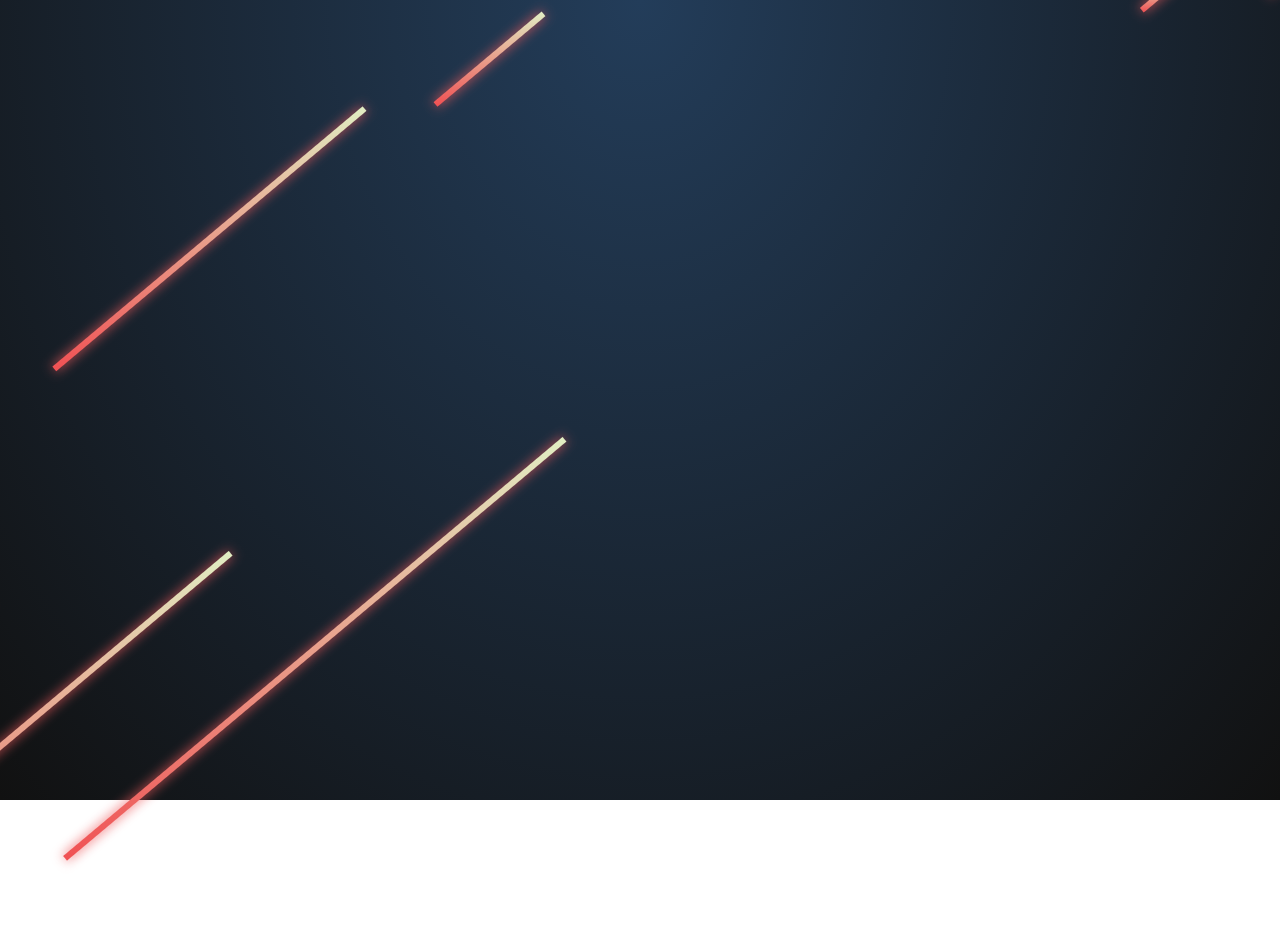
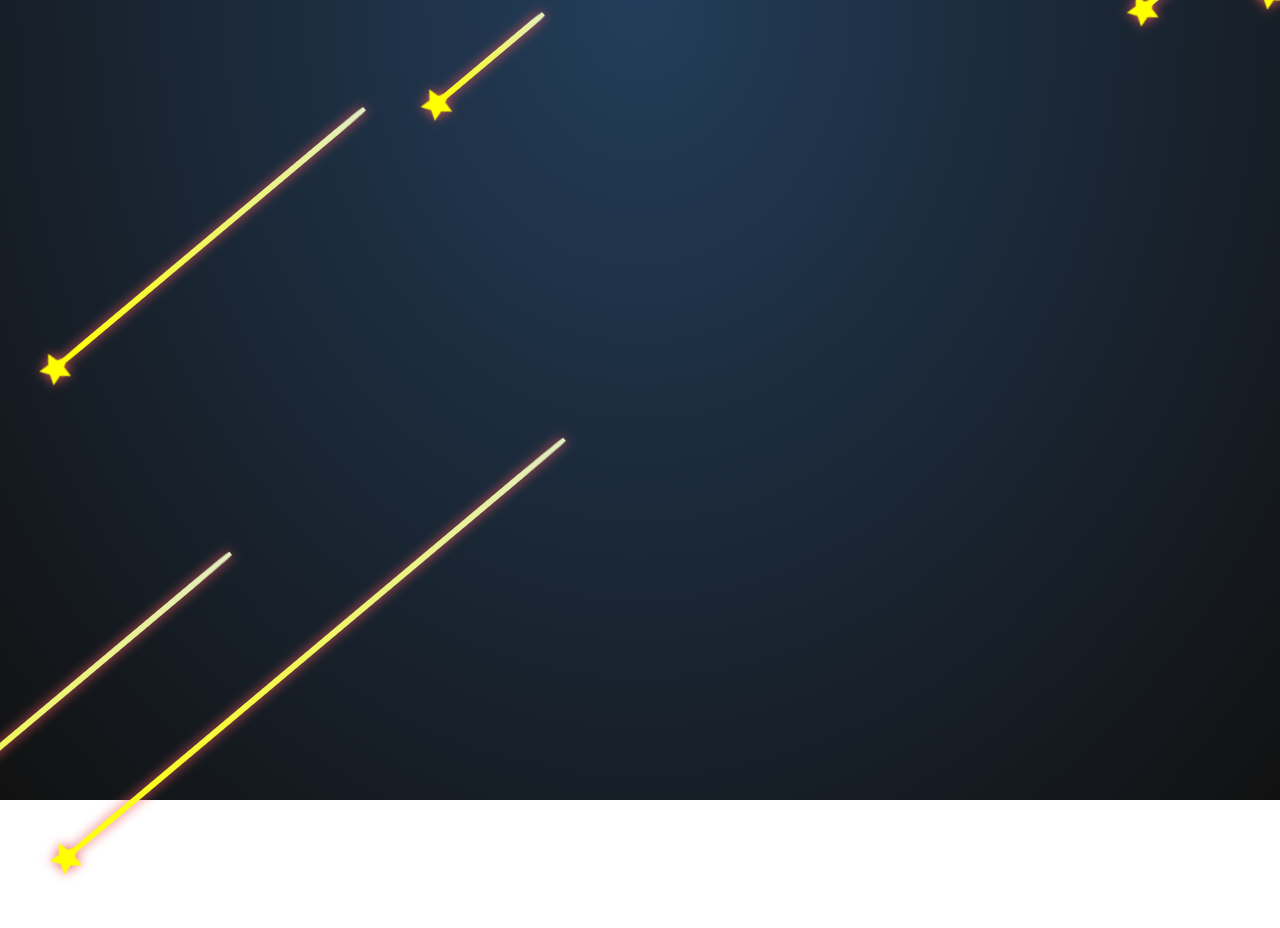
Before and after one commit to Bachir-Tak/Stars-CSS-only-animation-, a plain HTML site: page index.html in a window 1280 px wide. Shown: the top 928 px of the page. Drawn offline with Linux system fonts and the light colour scheme.

Commit message:
Stars_Finally

```diff
--- a/index.css
+++ b/index.css
@@ -39,7 +39,7 @@ li {
   top: -3rem;
   position: absolute;
   height: 0.4rem;
-  background: linear-gradient(45deg, #e1eec3 0%, #f05053 100%);
+  background: linear-gradient(45deg, #e1eec3 0%, #ffff00 100%);
   filter: drop-shadow(0 0 6px #ec595c);
   transform-origin: center left;
   animation: falling ease-in-out infinite, advance ease-in-out infinite;
@@ -48,6 +48,7 @@ li {
   display: flex;
   justify-content: center;
   align-items: center;
+  border-radius: 15%;
 }
 
 li:nth-child(1) {
@@ -100,3 +101,23 @@ li:nth-child(10) {
   animation-delay: 3s;
   animation-duration: 30s;
 }
+.staros {
+  filter: invert(96%) sepia(33%) saturate(3983%) hue-rotate(1deg)
+    brightness(104%) contrast(107%);
+}
+li img {
+  position: absolute;
+  right: -1rem;
+  width: 2rem;
+  animation: rotatos linear infinite;
+  animation-delay: 0s;
+  animation-duration: 3s;
+}
+@keyframes rotatos {
+  0% {
+    transform: rotate(0deg);
+  }
+  100% {
+    transform: rotate(720deg);
+  }
+}
--- a/index.html
+++ b/index.html
@@ -10,16 +10,36 @@
   <body>
     <div id="container">
       <ul class="circles">
-        <li></li>
-        <li></li>
-        <li></li>
-        <li></li>
-        <li></li>
-        <li></li>
-        <li></li>
-        <li></li>
-        <li></li>
-        <li></li>
+        <li>
+          <img src="Star.svg" class="staros" />
+        </li>
+        <li>
+          <img src="Star.svg" class="staros" />
+        </li>
+        <li>
+          <img src="Star.svg" class="staros" />
+        </li>
+        <li>
+          <img src="Star.svg" class="staros" />
+        </li>
+        <li>
+          <img src="Star.svg" class="staros" />
+        </li>
+        <li>
+          <img src="Star.svg" class="staros" />
+        </li>
+        <li>
+          <img src="Star.svg" class="staros" />
+        </li>
+        <li>
+          <img src="Star.svg" class="staros" />
+        </li>
+        <li>
+          <img src="Star.svg" class="staros" />
+        </li>
+        <li>
+          <img src="Star.svg" class="staros" />
+        </li>
       </ul>
     </div>
   </body>
```
Also changed, not shown: Star.svg (added).
